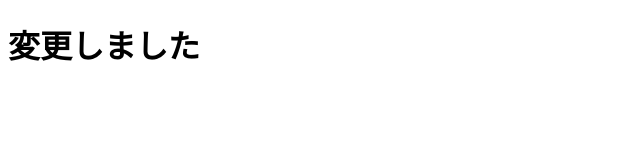
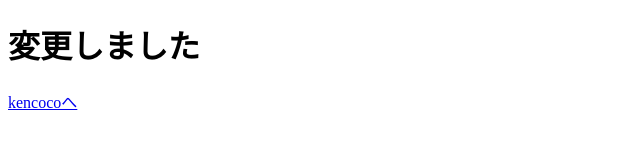
Before and after one commit to tos5379/node-test-tracking, a website: page index.html in a window 1280 px wide. Shown: the full height of the page, 0-640 px from the left. Drawn offline with Linux system fonts and the light colour scheme.

Commit message:
fix link

```diff
--- a/index.html
+++ b/index.html
@@ -8,5 +8,6 @@
 </head>
 <body>
   <h1>変更しました</h1>
+  <a href="https://kencoco-cweb-feature-to-a7xpcj.herokuapp.com/products/testito?sku_id=629f215ff2ad48052c29f464">kencocoへ</a>
 </body>
 </html>
```
